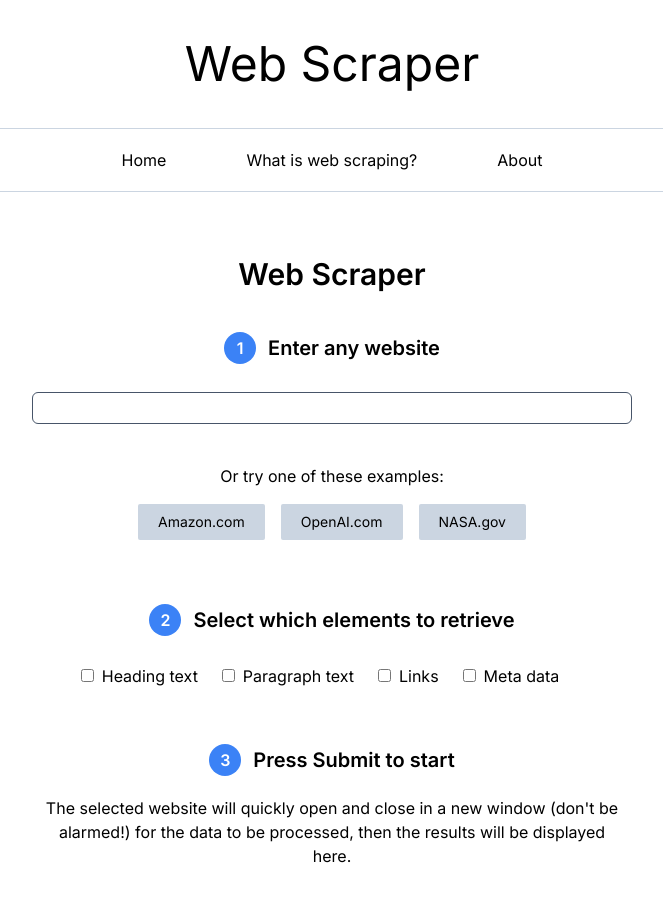
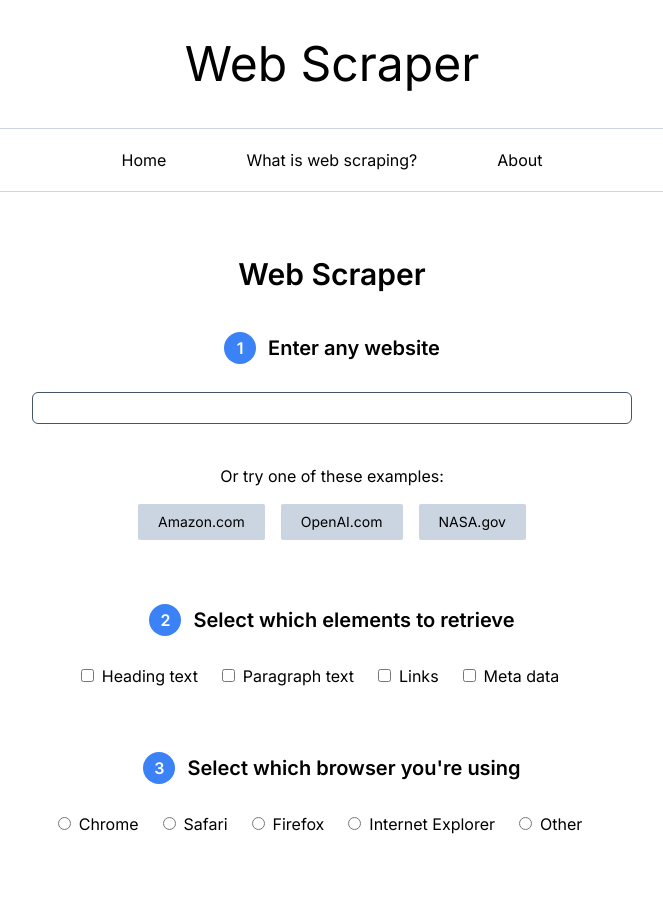
Before and after one commit to bridgerbrown/web-scraper-python, a Next.js app: page / in a window 1280 px wide. Shown: the top 898 px of the page, without its empty margins (308-971 px from the left). Built offline with nearby package versions, Linux system fonts and the light colour scheme.

Commit message:
loading state, browser list step added

```diff
--- a/app/home.tsx
+++ b/app/home.tsx
@@ -15,11 +15,14 @@ export default function Home() {
 
   const [url, setUrl] = useState<string>("");
   const [selectedElements, setSelectedElements] = useState<string[]>([]);
+  const [browser, setBrowser] = useState<string>("");
   const [urlError, setUrlError] = useState<boolean>(false);
   const [elementsError, setElementsError] = useState<boolean>(false);
+  const [browserError, setBrowserError] = useState<boolean>(false);
   const [status, setStatus] = useState<string>("");
   const [scrapedData, setScrapedData] = useState<any>();
   const [submitted, setSubmitted] = useState<boolean>(false);
+  const [loading, setLoading] = useState<boolean>(false);
 
   const [headingData, setHeadingData] = useState<any[]>([]);
   const [paragraphData, setParagraphData] = useState<any[]>([]);
@@ -30,27 +33,34 @@ export default function Home() {
     const newUrl = event.target.value;
     setUrl(newUrl);
     setUrlError(false);
-    console.log(newUrl);
   };
 
   const handleCheckboxChange = (event: ChangeEvent<HTMLInputElement>) => {
     const { value } = event.target;
     if (event.target.checked) {
       setSelectedElements((prev) => [...prev, value]);
-      console.log(selectedElements)
       setElementsError(false);
     } else {
       setSelectedElements((prev) => prev.filter((element) => element !== value));
     }
   };
 
+  const handleRadioChange = (event: ChangeEvent<HTMLInputElement>) => {
+    const { value } = event.target;
+    setBrowser(value);
+    setBrowserError(false);
+  };
+
   const handleSubmit = async (event: FormEvent) => {
+    setLoading(true);
+    setSubmitted(true);
     event.preventDefault();
     if (!url) setUrlError(true);
     if (!selectedElements.length) setElementsError(true);
+    if (!browser) setBrowserError(true);
     if (!url || !selectedElements.length) return;
     await handleScraper();
-    setTimeout(() => console.log(scrapedData), 2000)
+    setLoading(false);
   }
 
   const handleRedo = async (event: FormEvent) => {
@@ -61,6 +71,7 @@ export default function Home() {
     setSelectedElements([]);
     setUrlError(false);
     setElementsError(false);
+    setBrowserError(false);
     setStatus("");
   }
 
@@ -70,19 +81,17 @@ export default function Home() {
         element_types: selectedElements
       };
       const res = await axios.post('http://127.0.0.1:5000/scrape', requestData);
+      setLoading(false);
       setStatus(res.data.error ? res.data.error : res.data.message);
       setScrapedData(res.data.data);
-      console.log(res.data)
       const heading_data = res.data.data[0].length ? [...res.data.data[0].map((item: any) => [item[0], item[1]])] : [];
       const paragraph_data = res.data.data[1].length ? [...res.data.data[1].map((item: any) => item)] : [];
       const link_data = res.data.data[2].length ? [...res.data.data[2].map((item: any) => [item[0], item[1]])] : [];
       const meta_data = res.data.data[3].length ? [...res.data.data[3].map((item: any) => JSON.stringify(item))] : [];
-      console.log(res.data.data)
       setHeadingData(heading_data);
       setParagraphData(paragraph_data);
       setLinkData(link_data);
       setMetaData(meta_data);
-      setSubmitted(true);
     } catch (error) {
       console.log(error);
     }
@@ -90,7 +99,7 @@ export default function Home() {
 
   useEffect(() => {
     console.log(scrapedData)
-  }, [scrapedData])
+  }, [loading, scrapedData])
 
   return (
     <main>
@@ -99,6 +108,14 @@ export default function Home() {
         {
           submitted
           ?
+            loading && !scrapedData.length
+            ?
+            <div className="w-screen flex items-center justify-center">
+              <h2 className="text-2xl">
+                Loading...
+              </h2>
+            </div>
+            :
             <div className="flex flex-col justify-center items-center">
               <h1 className="text-3xl font-semibold mt-4 mb-2">
                 Results
@@ -191,7 +208,7 @@ export default function Home() {
                 </div>
               </div>
             </div>
-            <div className="flex flex-col justify-center items-center">
+            <div className="mb-2 flex flex-col justify-center items-center">
               <span className={stepCSS}>
                 <div className={stepCircleCSS}>
                   <h2 className={stepNumberCSS}>
@@ -215,7 +232,7 @@ export default function Home() {
                     onChange={handleCheckboxChange}
                   />
                   <label
-                    htmlFor="headings"
+                    htmlFor="heading"
                     className={labelCSS}
                   >
                     Heading text
@@ -270,7 +287,7 @@ export default function Home() {
                 }
               </div>
             </div>
-            <div className="mb-8 flex flex-col justify-center items-center">
+            <div className="mb-6 flex flex-col justify-center items-center">
               <span className={stepCSS}>
                 <div className={stepCircleCSS}>
                   <h2 className={stepNumberCSS}>
@@ -278,15 +295,89 @@ export default function Home() {
                   </h2>
                 </div>
                 <h2 className={titleCSS}>
-                  Press Submit to start
+                  Select which browser you're using
                 </h2>
               </span>
-              <p className="text-center max-w-xl">
-                The selected website will quickly open and close in a new
-                  window (don't be alarmed!) for the data to be processed,
-                  then the results will be displayed here.
-                <br/>
+              <div className="text-center mt-2 mb-0">
+                <form
+                  id="browsers"
+                  className=""
+                >
+                  <input
+                    type="radio"
+                    id="chrome"
+                    value="chrome"
+                    name="browsers"
+                    onChange={handleRadioChange}
+                  />
+                  <label
+                    htmlFor="chrome"
+                    className={labelCSS}
+                  >
+                    Chrome
+                  </label>
+                  <input
+                    type="radio"
+                    id="safari"
+                    value="safari"
+                    name="browsers"
+                    onChange={handleRadioChange}
+                  />
+                  <label
+                    htmlFor="safari"
+                    className={labelCSS}
+                  >
+                    Safari
+                  </label>
+                  <input
+                    type="radio"
+                    id="firefox"
+                    value="firefox"
+                    name="browsers"
+                    onChange={handleRadioChange}
+                  />
+                  <label
+                    htmlFor="firefox"
+                    className={labelCSS}
+                  >
+                    Firefox
+                  </label>
+                  <input
+                    type="radio"
+                    id="ie"
+                    value="ie"
+                    name="browsers"
+                    onChange={handleRadioChange}
+                  />
+                  <label
+                    htmlFor="ie"
+                    className={labelCSS}
+                  >
+                    Internet Explorer
+                  </label>
+                  <input
+                    type="radio"
+                    id="other"
+                    value="other"
+                    name="browsers"
+                    onChange={handleRadioChange}
+                  />
+                  <label
+                    htmlFor="other"
+                    className={labelCSS}
+                  >
+                    Other
+                  </label>
+                </form>
+                {
+                  browserError ?
+                  <p className="mb-5 pt-4 text-red-600 text-sm">
+                    Select a browser!
                   </p>
+                  :
+                  <div className="mb-14"></div>
+                }
+              </div>
             </div>
             <div className="w-full flex items-center justify-center">
               <button
```
Lines whose indentation alone changed are shown as unchanged.
